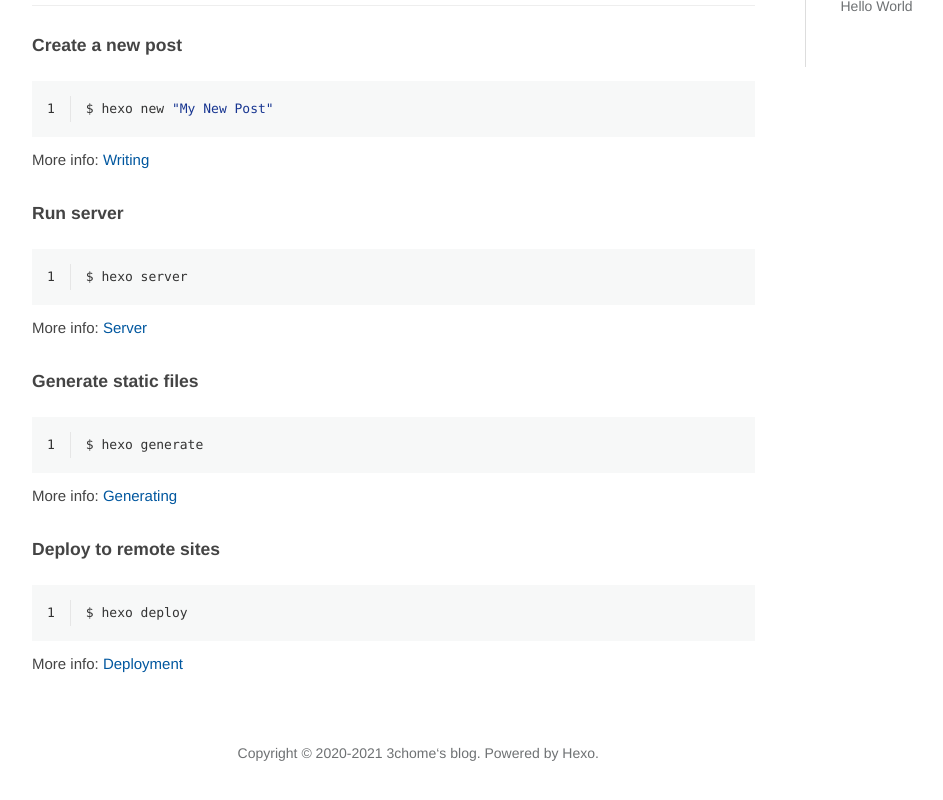
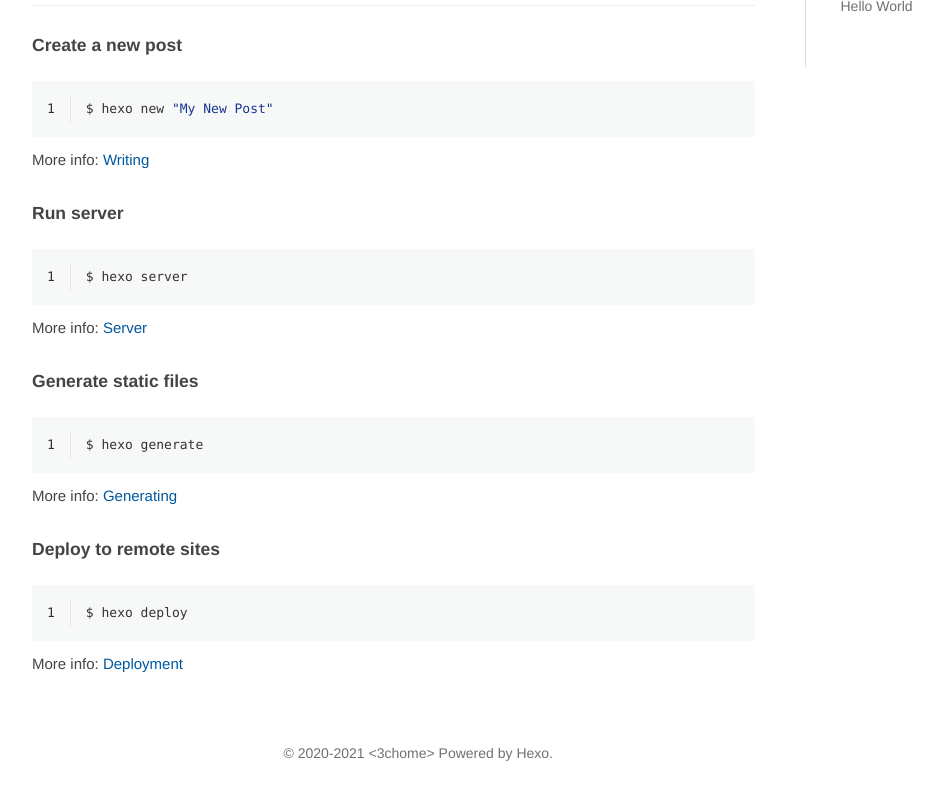
Before and after one commit to yydsdm/yydsdm.github.io, a plain HTML site: page posts/hello-world/index.html in a window 1280 px wide. Shown: the part 380-1180 px from the top of the page, without its empty margins (93-1036 px from the left). Drawn offline with nearby package versions, Linux system fonts and the light colour scheme.

Commit message:
Site updated: 2021-03-04 20:33:59

```diff
--- a/posts/hello-world/index.html
+++ b/posts/hello-world/index.html
@@ -11,7 +11,7 @@
 <h3 id="Deploy-to-remote-sites"><a href="#Deploy-to-remote-sites" class="headerlink" title="Deploy to remote sites"></a>Deploy to remote sites</h3><figure class="highlight bash"><table><tr><td class="gutter"><pre><span class="line">1</span><br></pre></td><td class="code"><pre><span class="line">$ hexo deploy</span><br></pre></td></tr></table></figure>
 
 <p>More info: <a target="_blank" rel="noopener" href="https://hexo.io/docs/one-command-deployment.html">Deployment</a></p>
-</div><div class="tags"></div></div></div></div><div class="pure-u-1-4 hidden_mid_and_down"><div id="sidebar"><div class="widget"><div class="search-form"><input id="local-search-input" placeholder="Search" type="text" name="q" results="0"/><div id="local-search-result"></div></div></div><div class="widget"><div class="widget-title"><i class="fa fa-star-o"> 标签</i></div><div class="tagcloud"></div></div><div class="widget"><div class="widget-title"><i class="fa fa-file-o"> 最近文章</i></div><ul class="post-list"><li class="post-list-item"><a class="post-list-link" href="/posts/hello-world/">Hello World</a></li></ul></div></div></div><div class="pure-u-1 pure-u-md-3-4"><div id="footer">Copyright © 2020-2021 <a href="/." rel="nofollow">3chome‘s blog.</a> Powered by<a rel="nofollow" target="_blank" href="https://hexo.io"> Hexo.</a></div></div></div><a class="show" id="rocket" href="#top"></a><script type="text/javascript" src="/js/totop.js?v=1.0.0" async></script><script type="text/javascript" src="//cdn.jsdelivr.net/gh/fancyapps/fancybox/dist/jquery.fancybox.min.js" async></script><script type="text/javascript" src="/js/fancybox.js?v=1.0.0" async></script><link rel="stylesheet" type="text/css" href="//cdn.jsdelivr.net/gh/fancyapps/fancybox/dist/jquery.fancybox.min.css"><link rel="stylesheet" type="text/css" href="/css/search.css?v=1.0.0"><script type="text/javascript" src="/js/search.js?v=1.0.0"></script><script>var search_path = 'search.xml';
+</div><div class="tags"></div></div></div></div><div class="pure-u-1-4 hidden_mid_and_down"><div id="sidebar"><div class="widget"><div class="search-form"><input id="local-search-input" placeholder="Search" type="text" name="q" results="0"/><div id="local-search-result"></div></div></div><div class="widget"><div class="widget-title"><i class="fa fa-star-o"> 标签</i></div><div class="tagcloud"></div></div><div class="widget"><div class="widget-title"><i class="fa fa-file-o"> 最近文章</i></div><ul class="post-list"><li class="post-list-item"><a class="post-list-link" href="/posts/hello-world/">Hello World</a></li></ul></div></div></div><div class="pure-u-1 pure-u-md-3-4"><div id="footer">© 2020-2021 <3chome></3chome> Powered by<a rel="nofollow" target="_blank" href="https://hexo.io"> Hexo.</a></div></div></div><a class="show" id="rocket" href="#top"></a><script type="text/javascript" src="/js/totop.js?v=1.0.0" async></script><script type="text/javascript" src="//cdn.jsdelivr.net/gh/fancyapps/fancybox/dist/jquery.fancybox.min.js" async></script><script type="text/javascript" src="/js/fancybox.js?v=1.0.0" async></script><link rel="stylesheet" type="text/css" href="//cdn.jsdelivr.net/gh/fancyapps/fancybox/dist/jquery.fancybox.min.css"><link rel="stylesheet" type="text/css" href="/css/search.css?v=1.0.0"><script type="text/javascript" src="/js/search.js?v=1.0.0"></script><script>var search_path = 'search.xml';
 if (search_path.length == 0) {
    search_path = 'search.xml';
 }
```
Also changed, not shown: archives/2021/03/index.html (+1 -1 lines), archives/2021/index.html (+1 -1 lines), archives/index.html (+1 -1 lines), index.html (+1 -1 lines).
